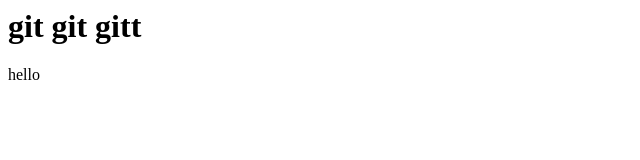
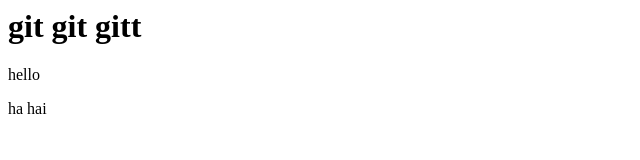
Before and after one commit to King1124/website, a plain HTML site: page hello.html in a window 1280 px wide. Shown: the full height of the page, 0-640 px from the left. Drawn offline with Linux system fonts and the light colour scheme.

Commit message:
i did it

```diff
--- a/hello.html
+++ b/hello.html
@@ -7,5 +7,6 @@
 <body>
     <h1>git git gitt</h1>
     <p>hello</p>
+    ha hai
 </body>
 </html>
```
